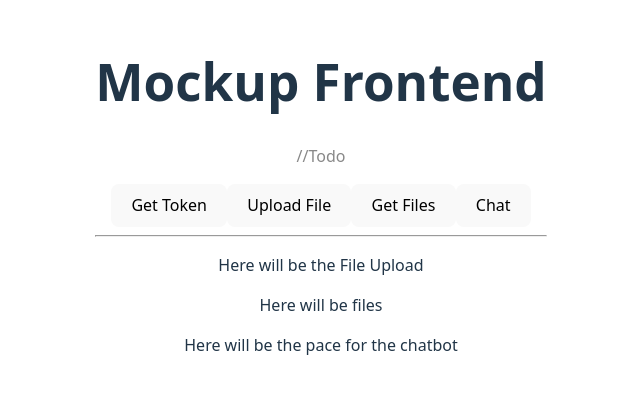
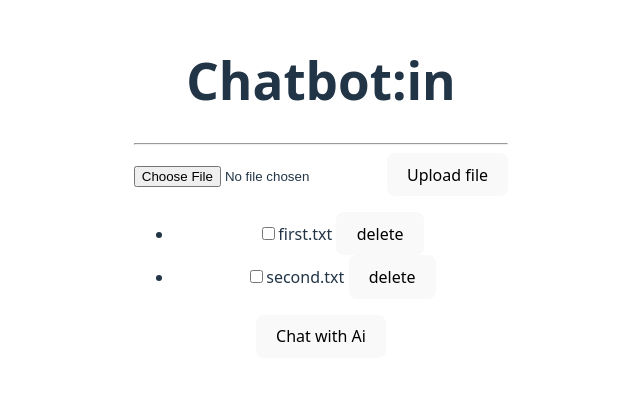
Before and after one commit to sebastian-305/Chatbot-in-API, a React (Vite) app in the folder chatbot-in-frontend/: page / in a window 1280 px wide. Shown: the part 204-598 px from the top of the page, without its empty margins (319-959 px from the left). Built offline with nearby package versions, Linux system fonts and the light colour scheme; no server answers.

Commit message:
getfiles is good

```diff
--- a/chatbot-in-frontend/src/App.jsx
+++ b/chatbot-in-frontend/src/App.jsx
@@ -8,51 +8,13 @@ function App() {
 
     return (
         <>
-            <h1>Mockup Frontend</h1>
-            <p className="read-the-docs">
-        //Todo
-            </p>
-
-            <button onClick={getMockAnswer}>Get Token</button>
-            <button onClick={getMockAnswer2}>Upload File</button>
-            <button onClick={getMockAnswer3}>Get Files</button>
-            <button onClick={getMockAnswer4}>Chat</button>
-            <div id="answer"></div>
+            <h1>Chatbot:in</h1>
             <hr></hr>
             <UploadFile></UploadFile>
             <FileList></FileList>
             <ChatBot></ChatBot>
         </>
     )
-
-    function getMockAnswer() {
-        var request = new Request('http://localhost:5114/token', {
-            method: 'GET'
-        });
-        fetch(request).then(response => response.text()).then(text => document.querySelector("#answer").innerHTML = text);
-    }
-
-    function getMockAnswer2() {
-        var request = new Request('http://localhost:5114/upload?token=salkfdjq34jk', {
-            method: 'POST'
-        });
-        fetch(request).then(response => response.text()).then(text => document.querySelector("#answer").innerHTML = text);
-    }
-
-
-    function getMockAnswer3() {
-        var request = new Request('http://localhost:5114/files?token=salkfdjq34jk', {
-            method: 'GET'
-        });
-        fetch(request).then(response => response.text()).then(text => document.querySelector("#answer").innerHTML = text);
-    }
-
-    function getMockAnswer4() {
-        var request = new Request('http://localhost:5114/chat', {
-            method: 'POST'
-        });
-        fetch(request).then(response => response.text()).then(text => document.querySelector("#answer").innerHTML = text);
-    }
 }
 
 export default App
--- a/chatbot-in-frontend/src/ChatBot.jsx
+++ b/chatbot-in-frontend/src/ChatBot.jsx
@@ -1,3 +1,14 @@
 export function ChatBot() {
-    return <p>Here will be the pace for the chatbot</p>;
+
+    const messages = ["Beep Boop I'm a bot!", "Interesting files... interssting....", "I am not implemented, stop trying.", "Processing...", "I think I spider."];
+
+
+    //function getMockAnswer4() {
+    //    var request = new Request('http://localhost:5114/chat', {
+    //        method: 'POST'
+    //    });
+    //    fetch(request).then(response => response.text()).then(text => document.querySelector("#answer").innerHTML = text);
+    //}
+
+    return <><button type="button" onClick={() => document.getElementById("messages").innerHTML = messages[Math.floor(Math.random() * messages.length)]}>Chat with Ai</button><p id="messages"></p></>;
 }
--- a/chatbot-in-frontend/src/FileList.jsx
+++ b/chatbot-in-frontend/src/FileList.jsx
@@ -1,5 +1,21 @@
+import { useState, useEffect } from "react";
+
 export function FileList() {
+    const [files, setFiles] = useState(["first.txt", "second.txt"]);
 
-    return <p>Here will be files</p>;
+    useEffect(() => {
+        const request = new Request('http://localhost:5114/files', {
+            method: 'GET',
+            //headers: new Headers().append("token", "asdf")
+            headers: {"token": "asdf"}
+        });
+        fetch(request).then(response => response.json()).then(text => {setFiles(text.map(e=>e.fileName)) });
+    }, [])
+
+
+
+
+    return <ul>
+        {files.map((file, index) => (<li key={index} ><input type="checkbox" id={"file" + index}></input><label htmlFor={"file" + index}>{file}</label> <button type="button">delete</button></li>))}</ul>;
 
  }
--- a/chatbot-in-frontend/src/UploadFile.jsx
+++ b/chatbot-in-frontend/src/UploadFile.jsx
@@ -1,4 +1,12 @@
 export function UploadFile() {
 
-    return <p>Here will be the File Upload</p>;
+
+    //function getMockAnswer2() {
+    //    var request = new Request('http://localhost:5114/upload?token=salkfdjq34jk', {
+    //        method: 'POST'
+    //    });
+    //    fetch(request).then(response => response.text()).then(text => document.querySelector("#answer").innerHTML = text);
+    //}
+
+    return <><input type="file"></input><button type="button">Upload file</button></>;
 }
```
Also changed, not shown: 2 other files (tests, documents, lock files or other folders).
